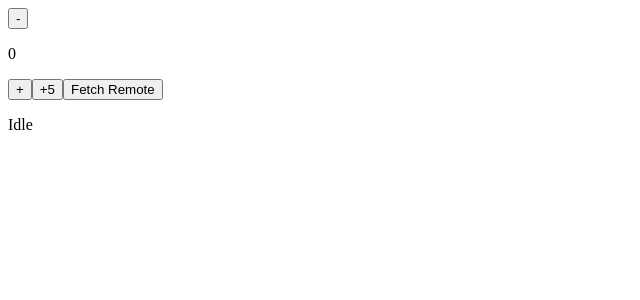
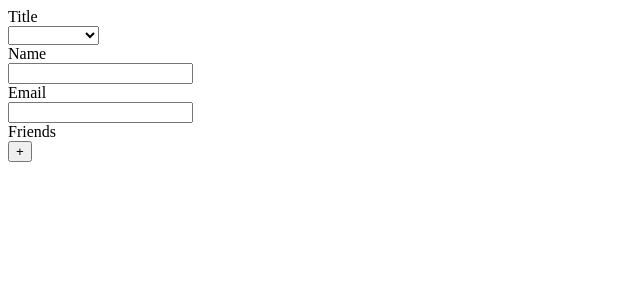
Before and after one commit to johnmpost/use-reactogen, a React (Vite) app: page / in a window 1280 px wide. Shown: the top 300 px of the page, without its empty margins (0-640 px from the left). Built offline with nearby package versions, Linux system fonts and the light colour scheme.

Commit message:
create form, first iteration

```diff
--- /dev/null
+++ b/src/Form.tsx
@@ -0,0 +1,131 @@
+import { StringKeysOf, defer, removeIndex, setIndex } from "./utils";
+import { match } from "ts-pattern";
+import { ActionHandler, useReactogen } from "./useReactogen";
+import React from "react";
+
+const titleOptions = [null, "Dr", "Lord", "His Majesty"] as const;
+type State = {
+  name: string;
+  email: string;
+  friends: string[];
+  title: (typeof titleOptions)[number];
+};
+
+const initialState: State = {
+  name: "",
+  email: "",
+  friends: [],
+  title: null,
+};
+
+type SetField = {
+  kind: "setField";
+  field: keyof State;
+} & {
+  [K in keyof State]: {
+    field: K;
+    newValue: State[K];
+  };
+}[keyof State];
+
+type Action =
+  | SetField
+  | { kind: "addFriend" }
+  | { kind: "removeFriend"; index: number }
+  | { kind: "updateFriend"; index: number; newValue: string };
+
+const handleAction: ActionHandler<State, Action> =
+  (setState) => (action) => (_) =>
+    match(action)
+      .with(
+        { kind: "setField" },
+        ({ field, newValue }) =>
+          () =>
+            setState((s) => ({
+              ...s,
+              [field]: newValue,
+            }))
+      )
+      .with(
+        { kind: "addFriend" },
+        () => () => setState((s) => ({ ...s, friends: [...s.friends, ""] }))
+      )
+      .with(
+        { kind: "removeFriend" },
+        ({ index }) =>
+          () =>
+            setState((s) => ({ ...s, friends: removeIndex(index, s.friends) }))
+      )
+      .with(
+        { kind: "updateFriend" },
+        ({ index, newValue }) =>
+          () =>
+            setState((s) => ({
+              ...s,
+              friends: setIndex(index, newValue, s.friends),
+            }))
+      )
+      .exhaustive();
+
+export const Form = () => {
+  const { state, invoke } = useReactogen(initialState, handleAction);
+  const doInvoke = defer(invoke);
+  const updateTextField =
+    (field: StringKeysOf<State>) => (e: React.ChangeEvent<HTMLInputElement>) =>
+      invoke({ kind: "setField", field, newValue: e.target.value });
+
+  return (
+    <div
+      style={{
+        display: "flex",
+        flexDirection: "column",
+        alignItems: "flex-start",
+      }}
+    >
+      <label>Title</label>
+      <select
+        onChange={(e) =>
+          invoke({
+            kind: "setField",
+            field: "title",
+            newValue:
+              e.target.value === ""
+                ? null
+                : (e.target.value as (typeof titleOptions)[number]),
+          })
+        }
+        value={state.title ?? ""}
+      >
+        {titleOptions.map((title, i) => (
+          // todo: make the null option just "", fix associated errors
+          <option key={i} value={title ?? ""}>
+            {title ?? ""}
+          </option>
+        ))}
+      </select>
+      <label>Name</label>
+      <input onChange={updateTextField("name")} value={state.name} />
+      <label>Email</label>
+      <input onChange={updateTextField("email")} value={state.email} />
+      <label>Friends</label>
+      <button onClick={doInvoke({ kind: "addFriend" })}>+</button>
+      {state.friends.map((friend, i) => (
+        <div key={i}>
+          <input
+            onChange={(e) =>
+              invoke({
+                kind: "updateFriend",
+                index: i,
+                newValue: e.target.value,
+              })
+            }
+            value={friend}
+          />
+          <button onClick={doInvoke({ kind: "removeFriend", index: i })}>
+            -
+          </button>
+        </div>
+      ))}
+    </div>
+  );
+};
--- a/src/main.tsx
+++ b/src/main.tsx
@@ -1,9 +1,11 @@
 import React from "react";
 import ReactDOM from "react-dom/client";
-import { App } from "./App.tsx";
+// import { App } from "./App.tsx";
+import { Form } from "./Form.tsx";
 
 ReactDOM.createRoot(document.getElementById("root")!).render(
   <React.StrictMode>
-    <App />
+    {/* <App /> */}
+    <Form />
   </React.StrictMode>
 );
--- a/src/utils.ts
+++ b/src/utils.ts
@@ -3,3 +3,13 @@ export const defer =
   (x: T) =>
   () =>
     fn(x);
+
+export type StringKeysOf<T> = {
+  [K in keyof T]: T[K] extends string ? K : never;
+}[keyof T];
+
+export const removeIndex = <T>(index: number, arr: T[]) =>
+  arr.filter((_, arrIndex) => arrIndex !== index);
+
+export const setIndex = <T>(index: number, newValue: T, arr: T[]) =>
+  arr.map((el, i) => (i === index ? newValue : el));
```
